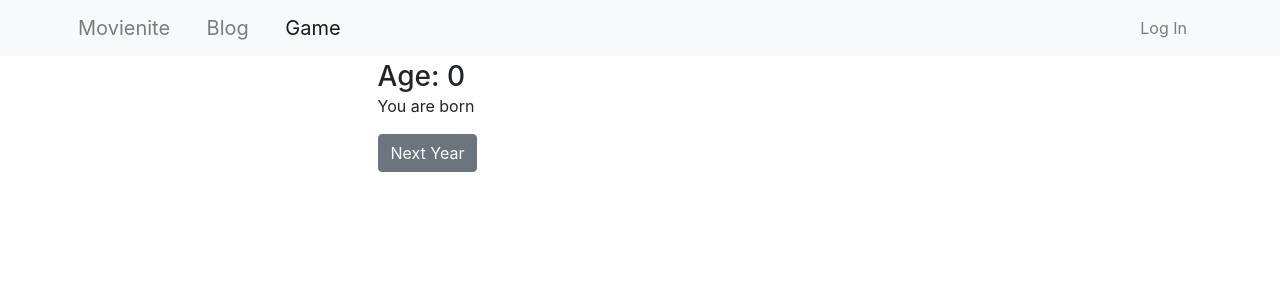
After one commit to gkhaburzaniya/waynoc, a Django app: page /game/ in a window 1280 px wide. The commit adds this page. Shown: the top 300 px of the page. Run offline with Django 3.2, Linux system fonts and the light colour scheme; some libraries are stand-ins or nearby versions.

Commit message:
Add the game
* Don't delete instantly when year rolls over for db_backup
* Views are functions should be lower-case

```diff
--- a/blog/urls.py
+++ b/blog/urls.py
@@ -1,11 +1,11 @@
 from django.urls import path
 
-from .views import PostList, PostAdd, PostEdit, PostDelete
+from .views import post_list, post_add, post_edit, post_delete
 
 app_name = 'blog'
 urlpatterns = [
-    path('', PostList, name='post_list'),
-    path('add/', PostAdd, name='post_add'),
-    path('post_edit/<int:pk>/', PostEdit, name='post_edit'),
-    path('post_delete/<int:pk>/', PostDelete, name='post_delete')
+    path('', post_list, name='post_list'),
+    path('add/', post_add, name='post_add'),
+    path('post_edit/<int:pk>/', post_edit, name='post_edit'),
+    path('post_delete/<int:pk>/', post_delete, name='post_delete')
 ]
--- a/db_backup.py
+++ b/db_backup.py
@@ -16,7 +16,8 @@ for backup in os.listdir(BACKUP_DIR):
     backup_date = date.fromisoformat(backup)
 
     yearly = backup_date.month == 1 and backup_date.day == 1
-    monthly = backup_date.day == 1 and backup_date.year == today.year
+    monthly = (backup_date.day == 1
+               and today - backup_date < timedelta(days=360))
     weekly = (backup_date.isoweekday() == 1
               and today - backup_date < timedelta(days=30))
     daily = today - backup_date < timedelta(days=7)
--- /dev/null
+++ b/game/game.py
@@ -0,0 +1,39 @@
+""" Game logic goes here """
+import random
+
+from dataclasses import dataclass
+
+
+@dataclass(eq=False)
+class Player:
+
+    age: int = 0
+    alive: bool = True
+
+    @property
+    def text(self):
+        if not player.alive:
+            return "You are dead"
+        return flavor_text.get(self.age)
+
+
+player = Player()
+
+
+def advance_year():
+    if not player.alive:
+        player.age = -1
+        player.alive = True
+    player.age += 1
+    if random.randint(0, 10) == 0:
+        player.alive = False
+
+
+flavor_text = {0: "You are born",
+               1:
+"""This year you learned to smile.
+To bring your hands to your mouth and suck on your hand.
+To look around.
+To coo.
+To move your head
+To recognize faces"""}
--- /dev/null
+++ b/game/templates/game/game.html
@@ -0,0 +1,11 @@
+{% extends 'base.html' %}
+
+{% block content %}
+  <div class="col-md-6 offset-md-3">
+    <span class="h3">Age: {{ age }}</span>
+    {{ text|linebreaks }}
+    <form method="POST"> {% csrf_token %}
+      <input type="submit" name="next_year" value="Next Year" class="btn btn-secondary">
+    </form>
+  </div>
+{% endblock %}
--- /dev/null
+++ b/game/urls.py
@@ -0,0 +1,7 @@
+from django.urls import path
+from .views import Game
+
+app_name = 'game'
+urlpatterns = [
+    path('', Game.as_view(), name='game')
+]
--- /dev/null
+++ b/game/views.py
@@ -0,0 +1,19 @@
+from django.shortcuts import render
+from django.views import View
+
+from .game import player, advance_year
+
+
+class Game(View):
+    template_name = 'game/game.html'
+
+    @classmethod
+    def get(cls, request):
+        context = {'age': player.age,
+                   'text': player.text}
+        return render(request, cls.template_name, context=context)
+
+    @classmethod
+    def post(cls, request):
+        advance_year()
+        return cls.get(request)
--- a/movienite/urls.py
+++ b/movienite/urls.py
@@ -1,16 +1,16 @@
 from django.urls import path
 
-from .views import (PersonList, PersonDetail, PersonEdit, MovieList, MovieAdd,
-                    MovieEdit, MovieDelete, PersonDelete)
+from .views import (person_list, person_detail, person_edit, movie_list,
+                    movie_add, movie_edit, movie_delete, person_delete)
 
 app_name = 'movienite'
 urlpatterns = [
-    path('', PersonList, name='person_list'),
-    path('person_detail/<int:pk>/', PersonDetail, name='person_detail'),
-    path('person_edit/<int:pk>/', PersonEdit, name='person_edit'),
-    path('person_delete/<int:pk>', PersonDelete, name='person_delete'),
-    path('movie_list/', MovieList, name='movie_list'),
-    path('movie_add/', MovieAdd, name='movie_add'),
-    path('movie_edit/<int:pk>/', MovieEdit, name='movie_edit'),
-    path('movie_delete/<int:pk>', MovieDelete, name='movie_delete')
+    path('', person_list, name='person_list'),
+    path('person_detail/<int:pk>/', person_detail, name='person_detail'),
+    path('person_edit/<int:pk>/', person_edit, name='person_edit'),
+    path('person_delete/<int:pk>', person_delete, name='person_delete'),
+    path('movie_list/', movie_list, name='movie_list'),
+    path('movie_add/', movie_add, name='movie_add'),
+    path('movie_edit/<int:pk>/', movie_edit, name='movie_edit'),
+    path('movie_delete/<int:pk>', movie_delete, name='movie_delete')
 ]
--- a/templates/base.html
+++ b/templates/base.html
@@ -36,6 +36,9 @@
       <a class=
              "nav-link navbar-brand {% if request.resolver_match.app_name == 'blog' %}active{% endif %}"
          href="{% url 'blog:post_list' %}">Blog</a>
+      <a class=
+             "nav-link navbar-brand {% if request.resolver_match.app_name == 'game' %}active{% endif %}"
+         href="{% url 'game:game' %}">Game</a>
       {% if user.is_staff %}
         <a class="nav-link navbar-brand"
            href="{% url 'admin:index' %}">Admin</a>
--- a/waynoc/settings.py
+++ b/waynoc/settings.py
@@ -20,6 +20,7 @@ INSTALLED_APPS = [
     'django.contrib.staticfiles',
     'blog',
     'movienite',
+    'game',
 ]
 
 MIDDLEWARE = [
--- a/waynoc/urls.py
+++ b/waynoc/urls.py
@@ -3,6 +3,7 @@
 
 urlpatterns = [
     path('blog/', include('blog.urls')),
+    path('game/', include('game.urls')),
     path('', include('movienite.urls')),
     path('accounts/', include('django.contrib.auth.urls')),
     path('admin/', admin.site.urls),
```
Also changed, not shown: blog/views.py (+4 -4 lines), movienite/views.py (+8 -8 lines), game/__init__.py (added), game/migrations/__init__.py (added).
